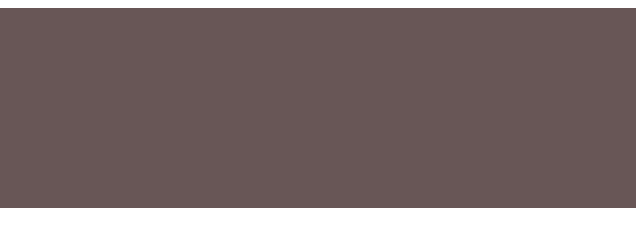
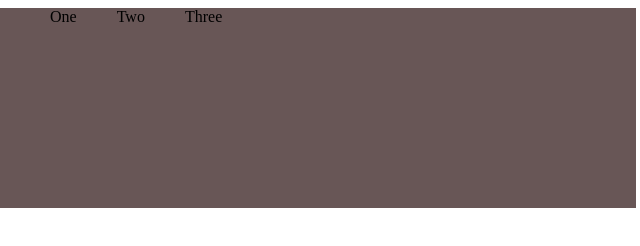
Before and after one commit to MaxiZoSo/landing, a plain HTML site: page index.html in a window 1280 px wide. Shown: the full height of the page, 636-1276 px from the left. Drawn offline with Linux system fonts and the light colour scheme.

Commit message:
added 2nd header

```diff
--- a/index.html
+++ b/index.html
@@ -4,8 +4,15 @@
 <head>
     <meta charset="UTF-8">
     <link rel="stylesheet" href="/style.css"></link>
-    <header id="head-logo">Header Logo</header>
-
-</head>
+    <header id="head-logo">Header Logo
+        <div id="header-links">
+        <span>One</span>
+        <span>Two</span>
+        <span>Three</span>
+        </div>
+    </header>
+<header class="top-third">
+</header>
+    </head>
 
 </html>
```
